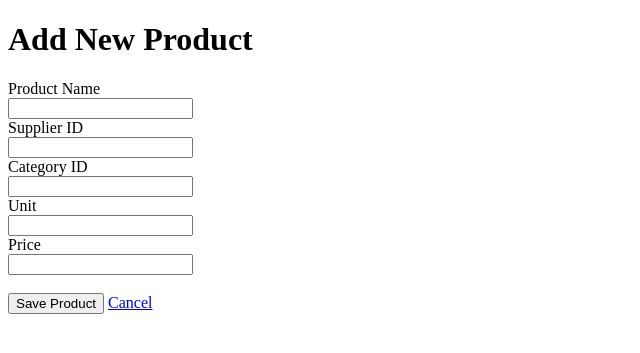
After one commit to glitch0710/cs214-cs, a PHP site: page /addproduct.php in a window 1280 px wide. The commit adds this page. Shown: the top 353 px of the page, without its empty margins (0-640 px from the left). Run offline with PHP 8.4, Linux system fonts and the light colour scheme.

Commit message:
categories and products add functionality

```diff
--- /dev/null
+++ b/addproduct.php
@@ -0,0 +1,57 @@
+<?php
+
+include "connection.php";
+
+if (isset($_POST['submitdata'])){
+    $productname = $_POST['productname']; //s
+    $supplierid = $_POST['supplierid']; // i
+    $categoryid = $_POST['categoryid']; // i
+    $unit = $_POST['unit']; // s
+    $price = $_POST['price']; // d
+
+    $sql = "INSERT INTO products (ProductName, SupplierID, CategoryID, Unit, Price) VALUES (?, ?, ?, ?, ?)";
+    $stmt = $conn->prepare($sql);
+
+    if ($stmt === false){
+        die("Connection failed: " . $conn->connect_error);
+    }
+
+    $stmt->bind_param("siisd", $productname, $supplierid, $categoryid, $unit, $price);
+
+    if ($stmt->execute()){
+        echo "<script type='text/javascript'>alert('New product has been added.'); window.location.href = 'products.php';</script>";
+    }else{
+        echo "<script type='text/javascript'>alert('An error has been encountered: ".$conn->error."');</script>";
+    }
+
+    $stmt->close();
+    $conn->close();
+}
+
+?>
+
+<!DOCTYPE html>
+<html lang="en">
+<head>
+    <meta charset="UTF-8">
+    <meta name="viewport" content="width=device-width, initial-scale=1.0">
+    <title>Add Product</title>
+</head>
+<body>
+    <h1>Add New Product</h1>
+    <form action="" method="POST">
+        <label for="productname">Product Name</label><br>
+        <input type="text" name="productname" id="productname" /><br>
+        <label for="supplierid">Supplier ID</label><br>
+        <input type="text" name="supplierid" id="supplierid" /><br>
+        <label for="categoryid">Category ID</label><br>
+        <input type="text" name="categoryid" id="categoryid" /><br>
+        <label for="unit">Unit</label><br>
+        <input type="text" name="unit" id="unit" /><br>
+        <label for="price">Price</label><br>
+        <input type="number" step="0.1" name="price" id="price" /><br><br>
+        <button type="submit" name="submitdata">Save Product</button>
+        <a href="products.php">Cancel</a>
+    </form>
+</body>
+</html>
--- a/categories.php
+++ b/categories.php
@@ -51,13 +51,15 @@ include "connection.php";
                 <td><?php echo $row["CategoryID"] ?></td>
                 <td><?php echo $row["CategoryName"] ?></td>
                 <td><?php echo $row["Description"] ?></td>
-                <td><a href="#">Edit Category</a></td>
+                <td><a href="#">Edit</a></td>
             </tr>
         </tbody>
         <?php } ?>
     </table>
     <br><br>
-    <button>Add Category</button>
+    <a href="index.php">Go Back</a>
+    &emsp;
+    <a href="addcategory.php">Add Category</a>
     <?php
         }
 
--- a/connection.php
+++ b/connection.php
@@ -2,7 +2,7 @@
 
 $servername = 'localhost';
 $username = 'root';
-$password = '';
+$password = 'admin123';
 $database = 'northwind';
 
 $conn = new mysqli($servername, $username, $password, $database);
--- a/products.php
+++ b/products.php
@@ -31,6 +31,10 @@ $stmt->execute();
         <button type="submit">Search</button>
     </form>
     <br><br>
+    <a href="index.php">Go Back</a>
+    &emsp;
+    <a href="addproduct.php">Add New Product</a>
+    <br><br>
     <table border=1>
         <thead>
             <th>Product ID</th>
```
Also changed, not shown: addcategory.php (added, +51 -0 lines), index.php (+15 -0 lines), editcategory.php (added).
